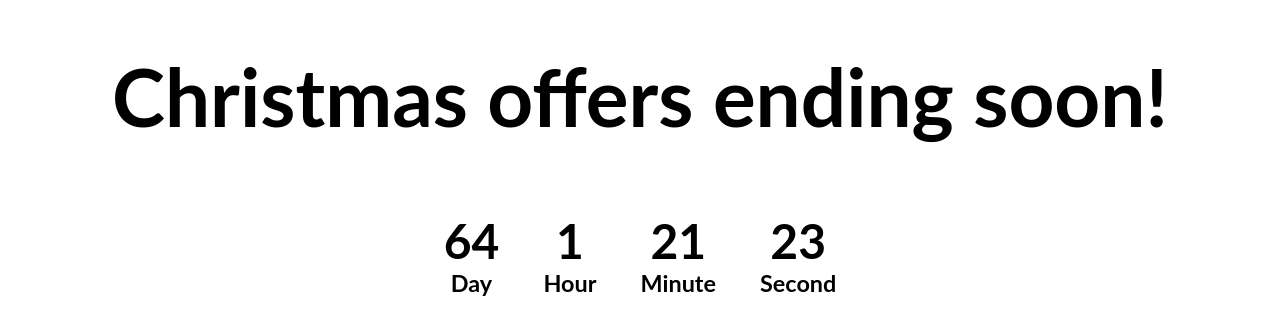
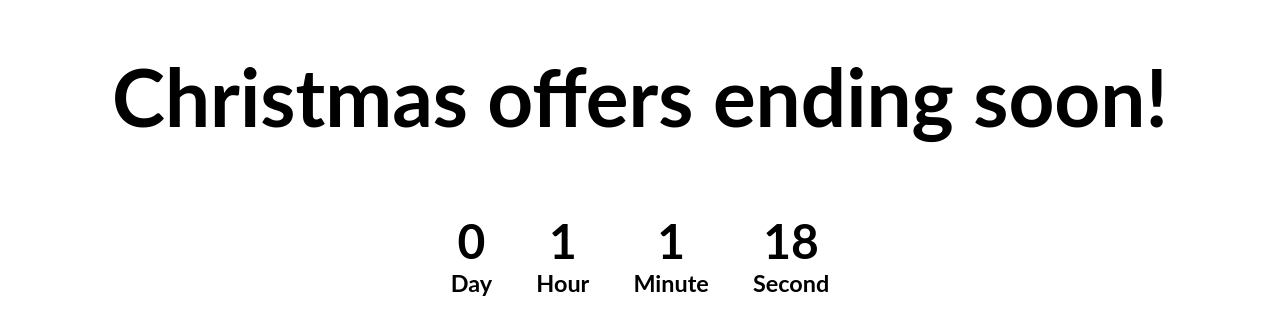
Before and after one commit to W4n1/CountDownClock-IMM, a website: page index.html in a window 1280 px wide. Drawn offline with Linux system fonts and the light colour scheme.

Commit message:
test but check that the gap is decreasing in number and it is

```diff
--- a/index.js
+++ b/index.js
@@ -1,7 +1,7 @@
-const countDate = () => {
-    const countDate = new Date("December 25, 2021 00:00:00").getTime();  //inserted is the date we are counting down to, this can be changed
+const countDown = () => {
+    const countDown = new Date("October 21, 2021 23:40:00").getTime();  //inserted is the date we are counting down to, this can be changed
     const now = new Date().getTime();
-    const gap = countDate -  now;
+    const gap = countDown -  now;
 
 
     //Time in second, minutes, hours and days
@@ -22,7 +22,7 @@ const countDate = () => {
     document.querySelector('.minute'). innerText = textMinute;
     document.querySelector('.second'). innerText = textSecond;
 
-
+    console.log(gap);
 };
 
-countDate();
+setInterval(countDown, 1000); //set interval to run every single second
```
Also changed, not shown: index.html (line endings or trailing spaces).
